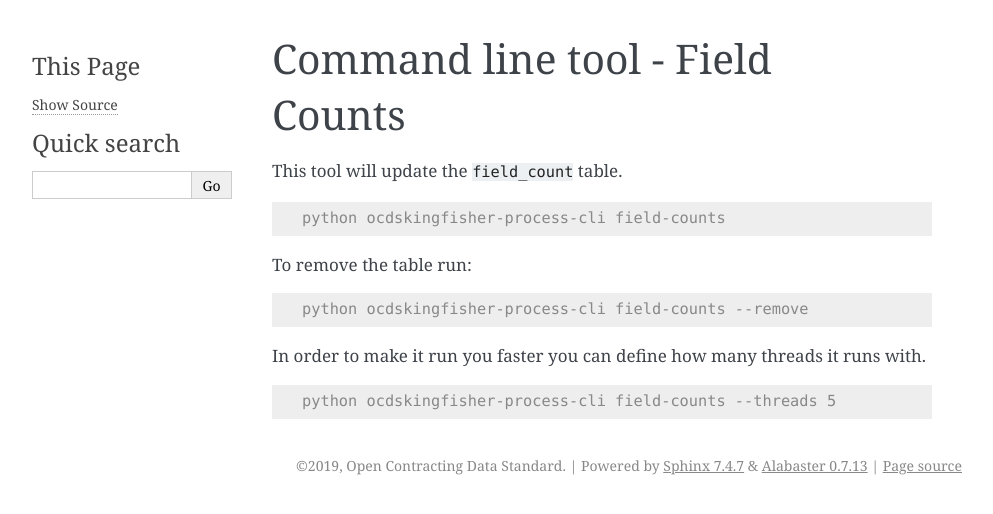
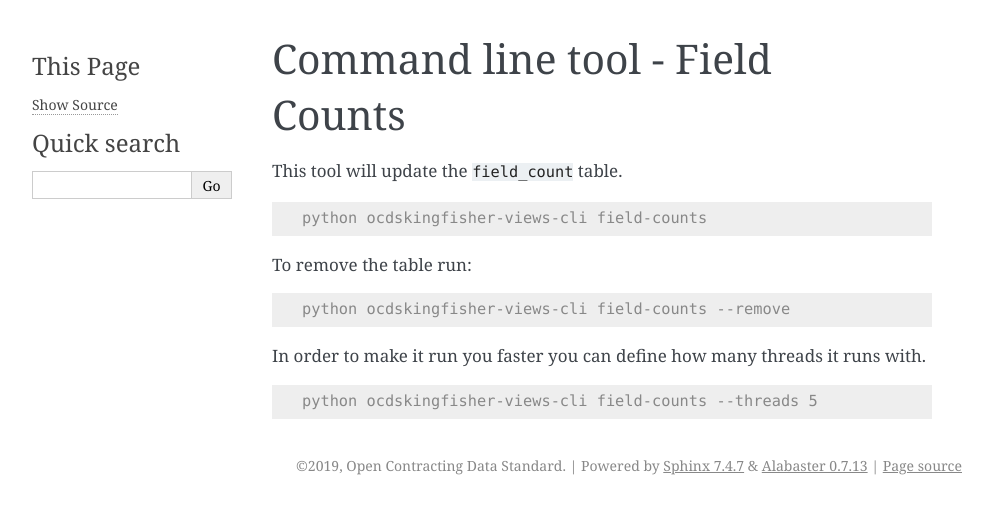
Before and after one commit to open-contracting/kingfisher-summarize, a Sphinx documentation site: the page built from docs/cli-field-counts.rst, in a window 1280 px wide. Shown: the top 514 px of the page, without its empty margins (148-1141 px from the left). Built offline with Sphinx 7.4.7, drawn with Linux system fonts in a browser that asks for light colours.

Commit message:
Fix ocdskingfisher-process-cli -> ocdskingfisher-views-cli in docs

```diff
--- a/docs/cli-development-commands.rst
+++ b/docs/cli-development-commands.rst
@@ -5,11 +5,11 @@ To generate the table schema CSV files and generate a schema-reference.rst file
 
 .. code-block:: shell-session
 
-    python ocdskingfisher-process-cli docs-table-ref
+    python ocdskingfisher-views-cli docs-table-ref
 
 
 To generate an alembic migration to upgrade the base tables run:
 
 .. code-block:: shell-session
 
-    python ocdskingfisher-process-cli make-migration
+    python ocdskingfisher-views-cli make-migration
--- a/docs/cli-field-counts.rst
+++ b/docs/cli-field-counts.rst
@@ -5,17 +5,17 @@ This tool will update the ``field_count`` table.
 
 .. code-block:: shell-session
 
-    python ocdskingfisher-process-cli field-counts
+    python ocdskingfisher-views-cli field-counts
 
 To remove the table run:
 
 .. code-block:: shell-session
 
-    python ocdskingfisher-process-cli field-counts --remove
+    python ocdskingfisher-views-cli field-counts --remove
 
 
 In order to make it run you faster you can define how many threads it runs with.
 
 .. code-block:: shell-session
 
-    python ocdskingfisher-process-cli field-counts --threads 5
+    python ocdskingfisher-views-cli field-counts --threads 5
```
Also changed, not shown: docs/cli-refresh-views.rst (+4 -4 lines).
